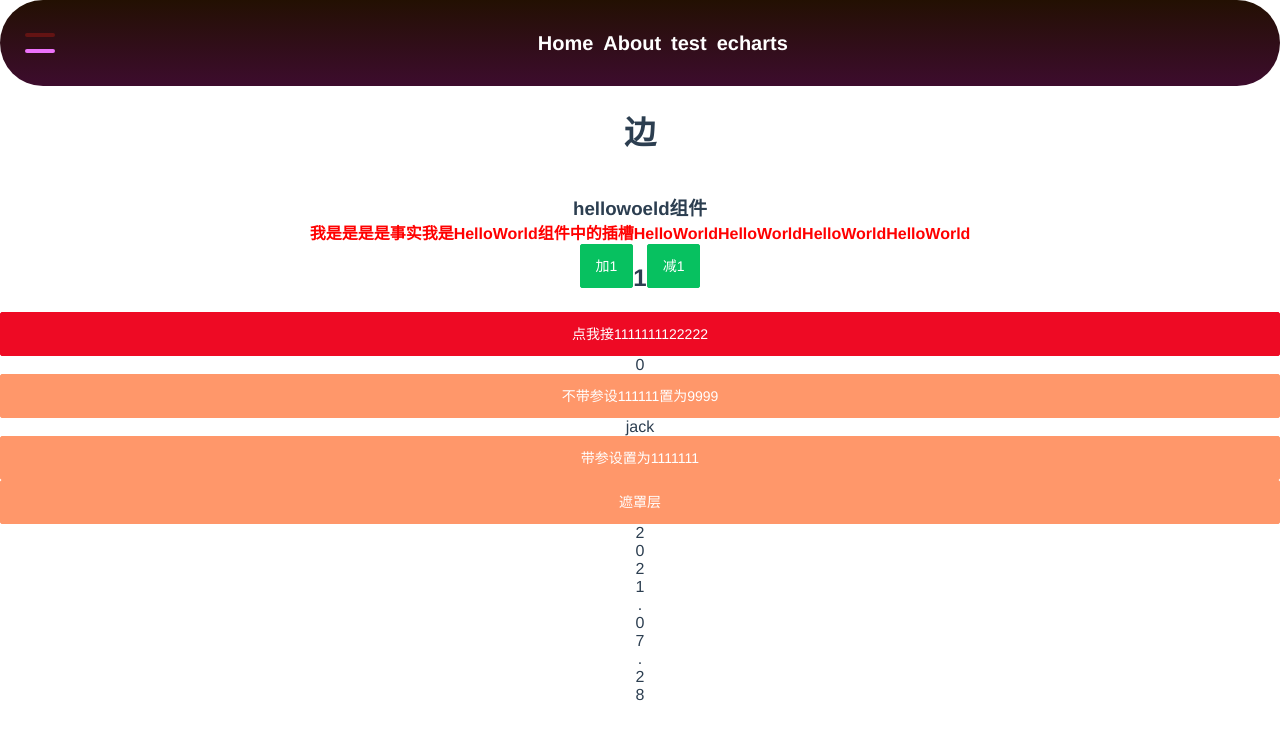
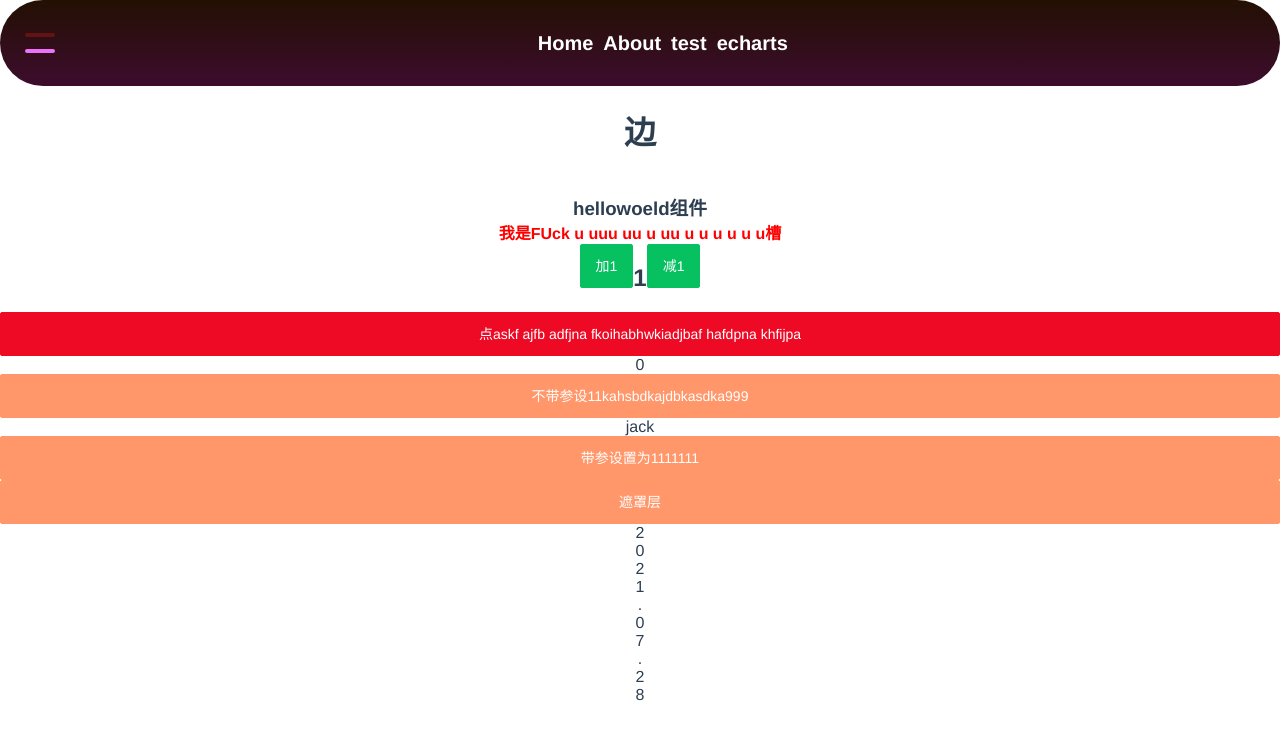
Before and after one commit to github-bian/vueDemo, a Vue app: page / in a window 1280 px wide. Shown: the top 740 px of the page. Built offline with nearby package versions, Linux system fonts and the light colour scheme.

Commit message:
conflicts done twice

```diff
--- a/src/views/Home.vue
+++ b/src/views/Home.vue
@@ -2,11 +2,13 @@
 
   <div class="home">
     <HelloWorld :num="num" @addMethod="addfun" @reduceMethod="reducefun" ref="hellomsg" msg="边">
-      <div >我是是是是事实我是HelloWorld组件中的插槽HelloWorldHelloWorldHelloWorldHelloWorld</div>
+
+      <div >我是FUck u  uuu uu u uu u u u u u u槽</div>
+
    </HelloWorld>
-    <van-button type="danger" class="button" @click="run">点我接1111111122222</van-button>
+    <van-button type="danger" class="button" @click="run">点askf ajfb adfjna fkoihabhwkiadjbaf hafdpna khfijpa</van-button>
     <div>{{ age }}</div>
-    <van-button type="warning" @click="setNameBian">不带参设111111置为9999</van-button>
+    <van-button type="warning" @click="setNameBian">不带参设11kahsbdkajdbkasdka999</van-button>
     <div>{{ username }}</div>
     <van-button type="warning" @click="setNameZhao">带参设置为1111111</van-button>
 
```
